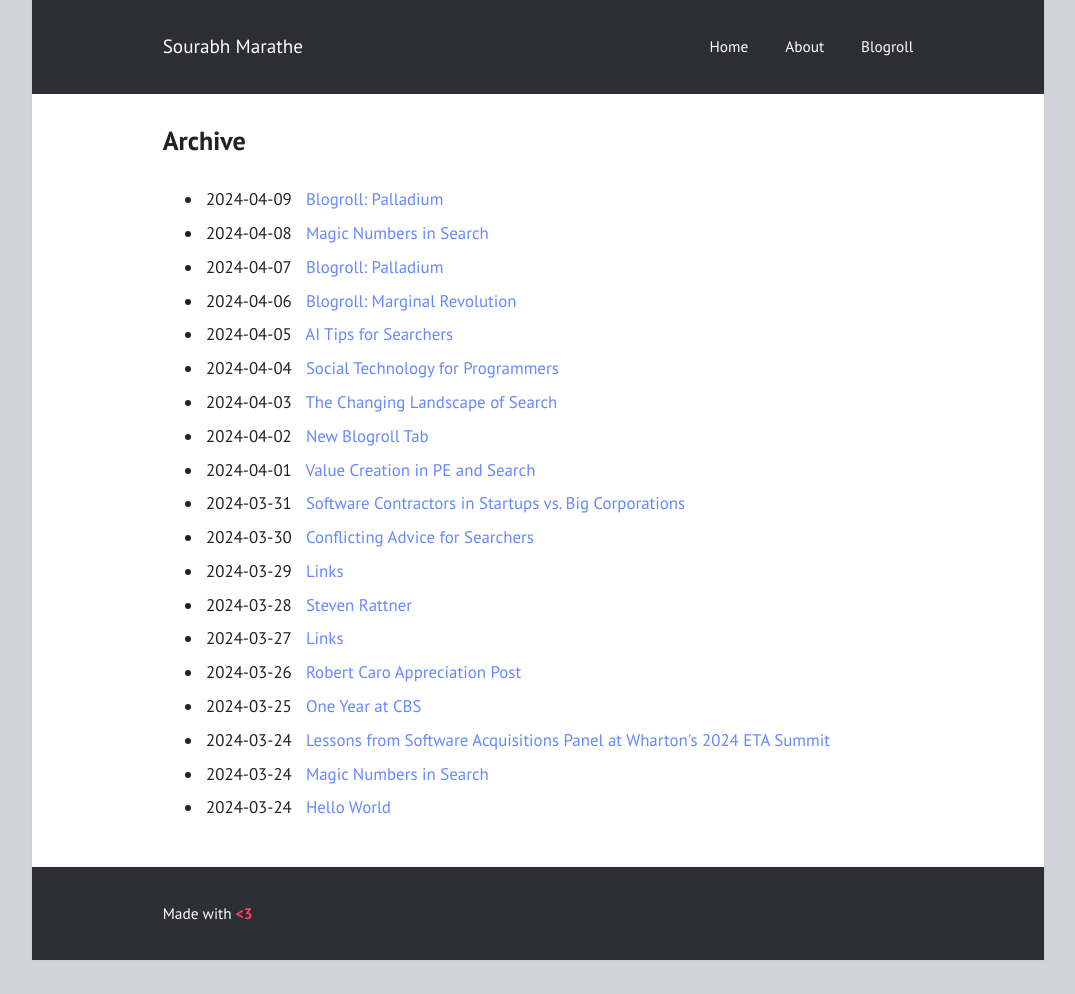
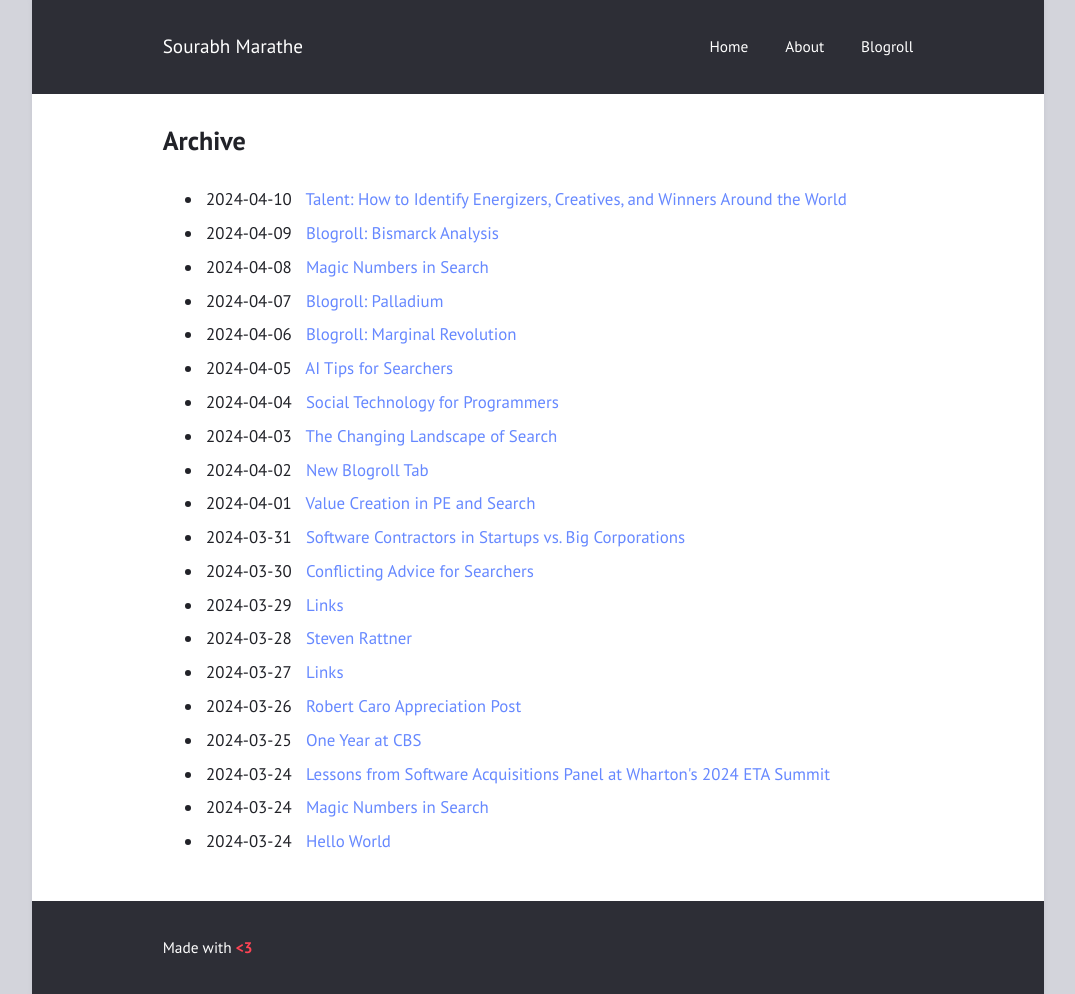
Before and after one commit to sourabhmarathe/sourabhmarathe.github.io, a Jekyll site: the page built from archive.html, in a window 1280 px wide. Shown: the whole page, without its empty margins (102-1177 px from the left). Built offline with Jekyll 4.4.1, drawn with Linux system fonts in a browser that asks for light colours; before the commit the page ends 960 px from its top, so only the background shows below that.

Commit message:
Add blog

```diff
--- a/_posts/2024-04-09-bismarck-analysis.md
+++ b/_posts/2024-04-09-bismarck-analysis.md
@@ -1,5 +1,5 @@
 ---
-title: "Blogroll: Palladium"
+title: "Blogroll: Bismarck Analysis"
 layout: post
 categories: meta
 ---
--- /dev/null
+++ b/_posts/2024-04-10-cto-hiring.md
@@ -0,0 +1,9 @@
+---
+title: "Talent: How to Identify Energizers, Creatives, and Winners Around the World"
+layout: post
+categories: book
+---
+
+This [book](https://www.amazon.com/Talent-Identify-Energizers-Creatives-Winners/dp/1250275814) covers an unconventional approach towards hiring and developing knowledge-work oriented talent.
+
+Another read that has lots of utility in the right hands...
```
